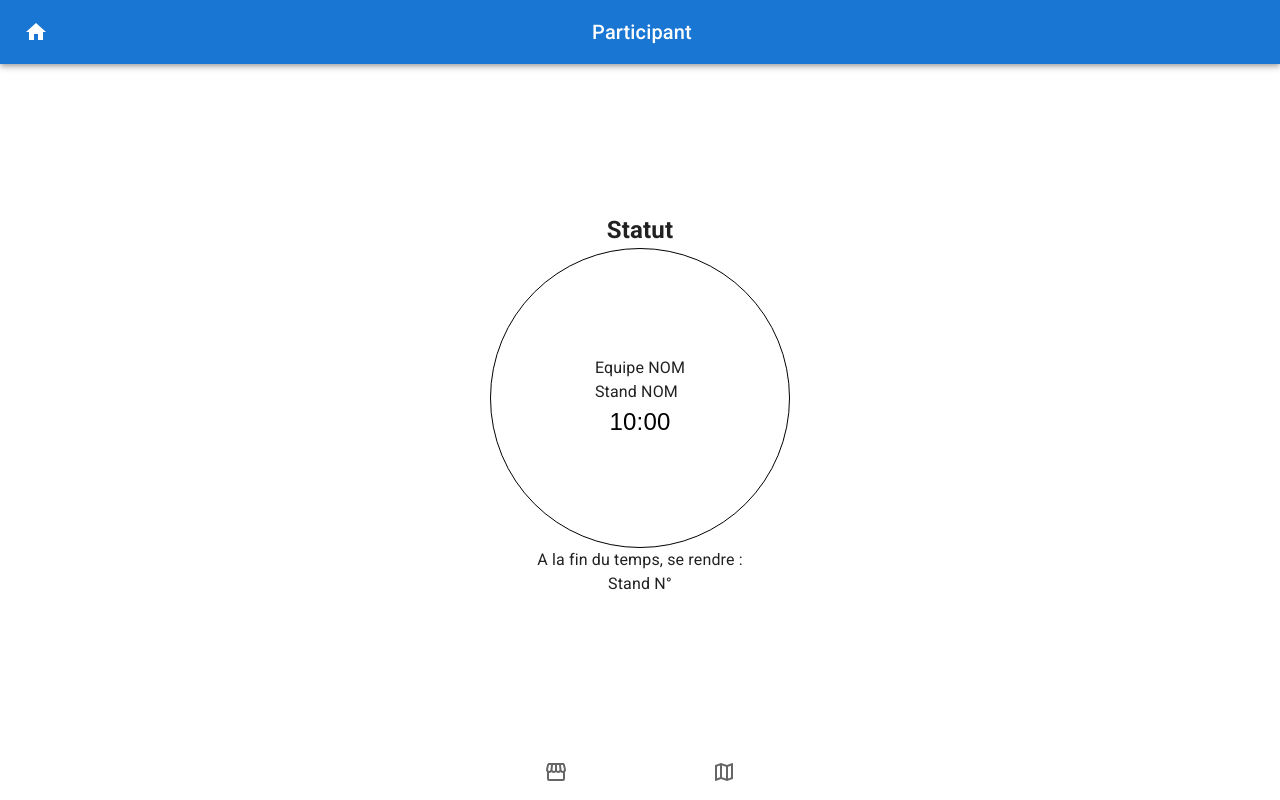
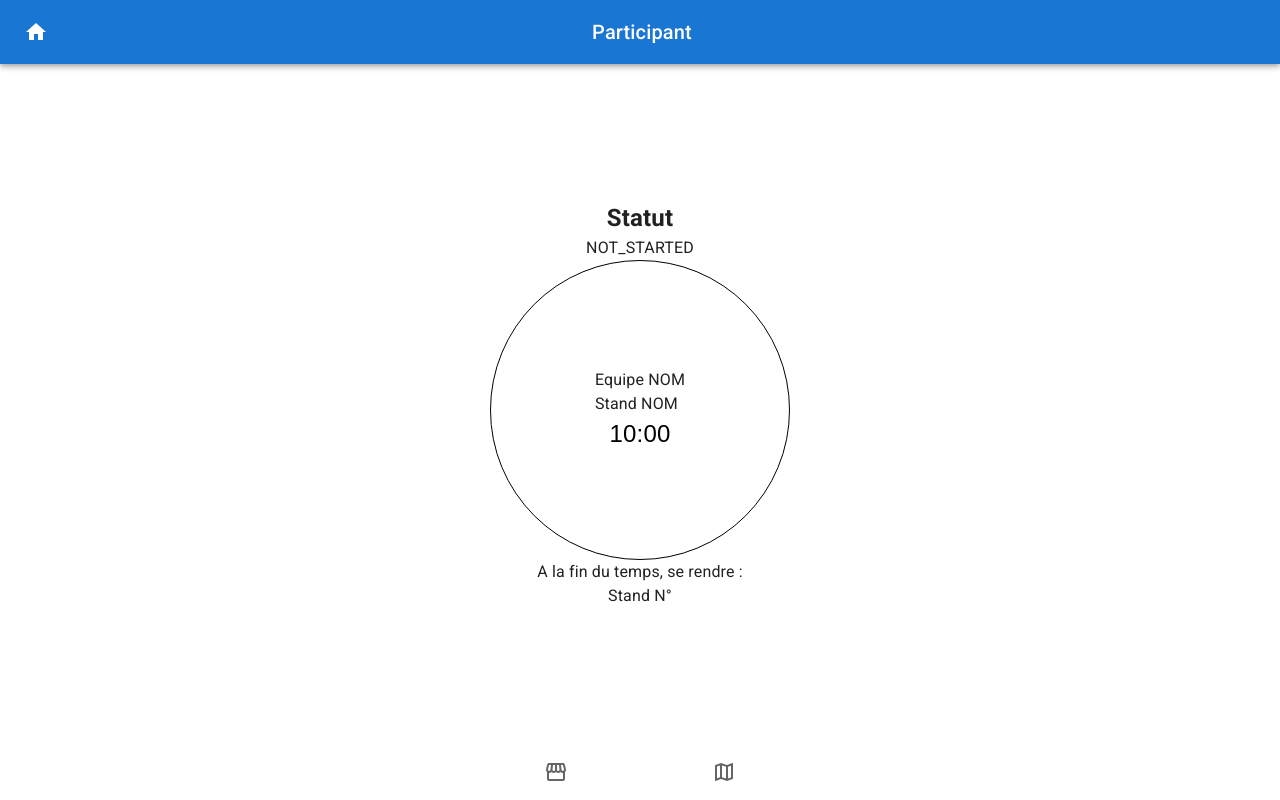
Before and after one commit to JoAnisky/rotation-app-frontend, a React (Vite) app: page /participant in a window 1280 px wide. Built offline with nearby package versions, Linux system fonts and the light colour scheme; no server answers; a web font is replaced by a local one.

Commit message:
Added: status from DB

```diff
--- a/src/components/Status.tsx
+++ b/src/components/Status.tsx
@@ -1,10 +1,22 @@
+import { useContext, useEffect, useState } from "react";
 import STATUS from "../utils/statusCode";
+import { ActivityContext } from "../contexts/ActivityContext";
 
-const Status: React.FC<{ status: STATUS }> = ({ status }) =>  {
+const Status = () => {
+  const [activityStatus, setActivityStatus] = useState<string>("NOT_STARTED");
+
+  const activityData = useContext(ActivityContext);
+
+  useEffect(() => {
+    if (activityData) {
+      const { status } = activityData;
+      setActivityStatus(status);
+    }
+  }, []);
   return (
-    <div>
+    <div style={{textAlign: "center"}}>
       <h2>Statut</h2>
-      <p>{status}</p>
+      <p>{activityStatus}</p>
     </div>
   );
 };
```
